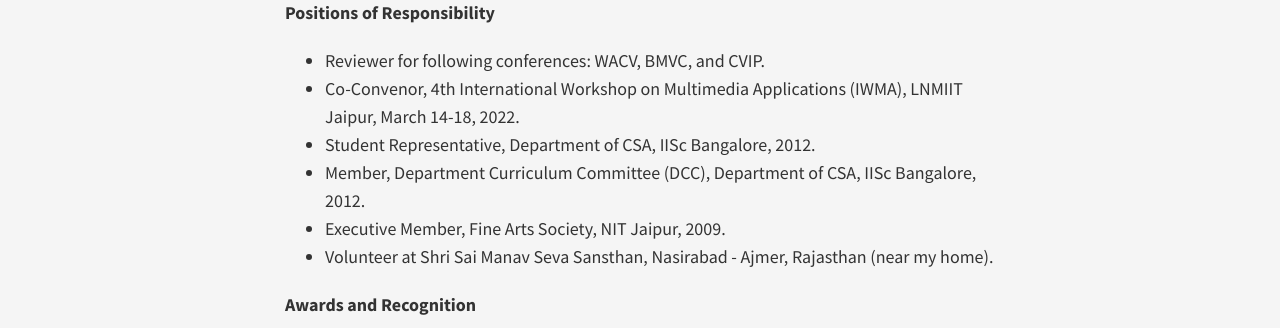
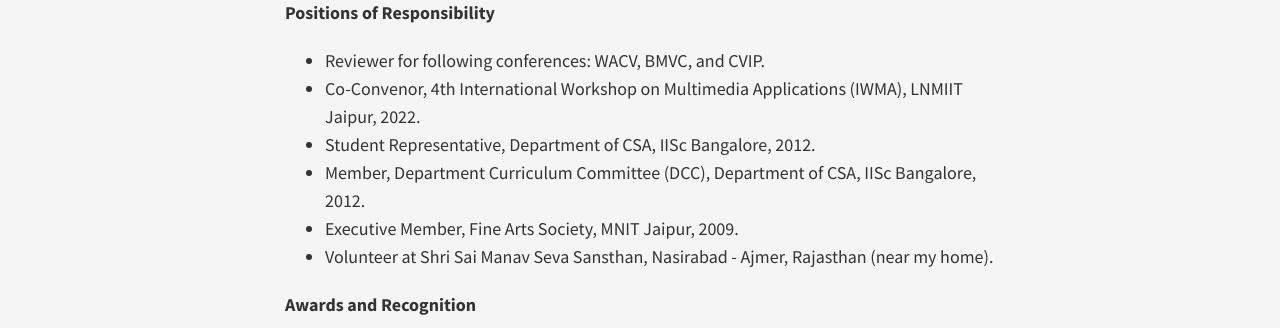
Before and after one commit to indramastan/indradeepmastan, a Jekyll site: the page built from extracurricularActivity/index.md, in a window 1280 px wide. Shown: the part 176-504 px from the top of the page. Built offline with Jekyll 4.4.1, drawn with Linux system fonts in a browser that asks for light colours; nearby versions of some CDN libraries.

Commit message:
Update index.md

```diff
--- a/extracurricularActivity/index.md
+++ b/extracurricularActivity/index.md
@@ -7,10 +7,10 @@
 **Positions of Responsibility**
 
 - Reviewer for following conferences: WACV, BMVC, and CVIP.
-- Co-Convenor, 4th International Workshop on Multimedia Applications (IWMA), LNMIIT Jaipur, March 14-18, 2022.
+- Co-Convenor, 4th International Workshop on Multimedia Applications (IWMA), LNMIIT Jaipur, 2022.
 - Student Representative, Department of CSA, IISc Bangalore, 2012.
 - Member, Department Curriculum Committee (DCC), Department of CSA, IISc Bangalore, 2012.
-- Executive Member, Fine Arts Society, NIT Jaipur, 2009.
+- Executive Member, Fine Arts Society, MNIT Jaipur, 2009.
 - Volunteer at Shri Sai Manav Seva Sansthan, Nasirabad - Ajmer, Rajasthan (near my home).
 
 
```
